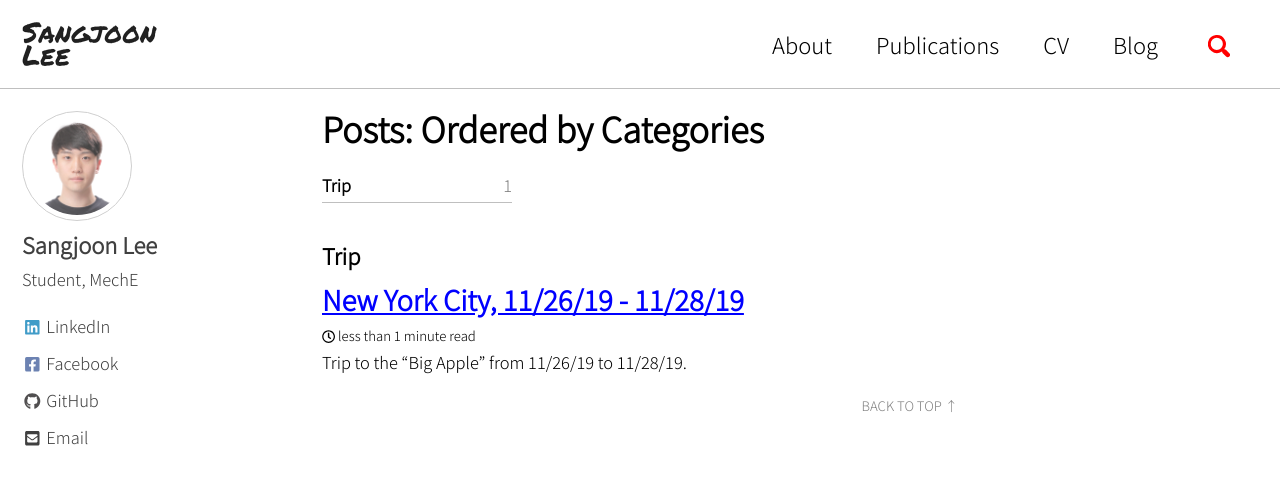
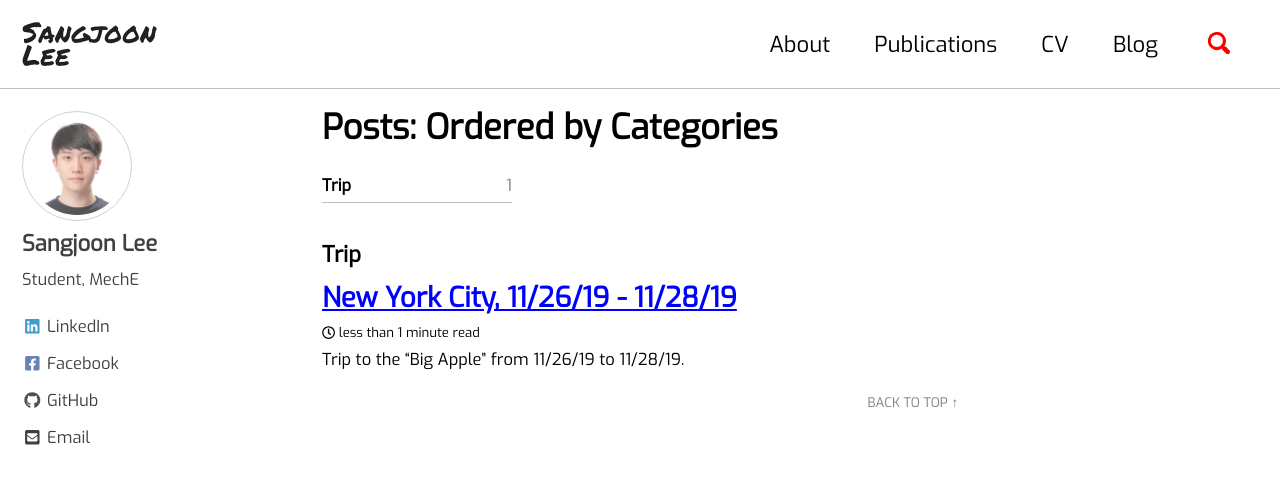
Before and after one commit to jun9303/jun9303.github.io, a Jekyll site: the page built from _pages/categories.md, in a window 1280 px wide and 900 px high. Shown: the top 485 px of the window. Built offline with Jekyll 4.4.1, drawn with Linux system fonts in a browser that asks for light colours; cached includes are drawn as plain includes; nearby versions of some CDN libraries.

Commit message:
Signed-off-by: Joon <jun9303@gmail.com>

```diff
--- a/_sass/minimal-mistakes.scss
+++ b/_sass/minimal-mistakes.scss
@@ -4,6 +4,7 @@
  * Licensed under MIT (https://github.com/mmistakes/minimal-mistakes/blob/master/LICENSE)
 */
 @import url('https://fonts.googleapis.com/css?family=Noto+Sans+KR:300&subset=korean');
+@import url('https://fonts.googleapis.com/css?family=Exo&display=swap');
 
 /* Variables */
 @import "minimal-mistakes/variables";
--- a/_sass/minimal-mistakes/_variables.scss
+++ b/_sass/minimal-mistakes/_variables.scss
@@ -14,7 +14,7 @@ $indent-var: 1.3em !default;
 
 /* system typefaces */
 $serif: Georgia, Times, serif !default;
-$sans-serif: 'Noto Sans KR', sans-serif;
+$sans-serif: 'Exo', sans-serif;
 /* $sans-serif: -apple-system, BlinkMacSystemFont, "Roboto", "Segoe UI",
   "Helvetica Neue", "Lucida Grande", Arial, sans-serif !default; */
 $monospace: Monaco, Consolas, "Lucida Console", monospace !default;
```
